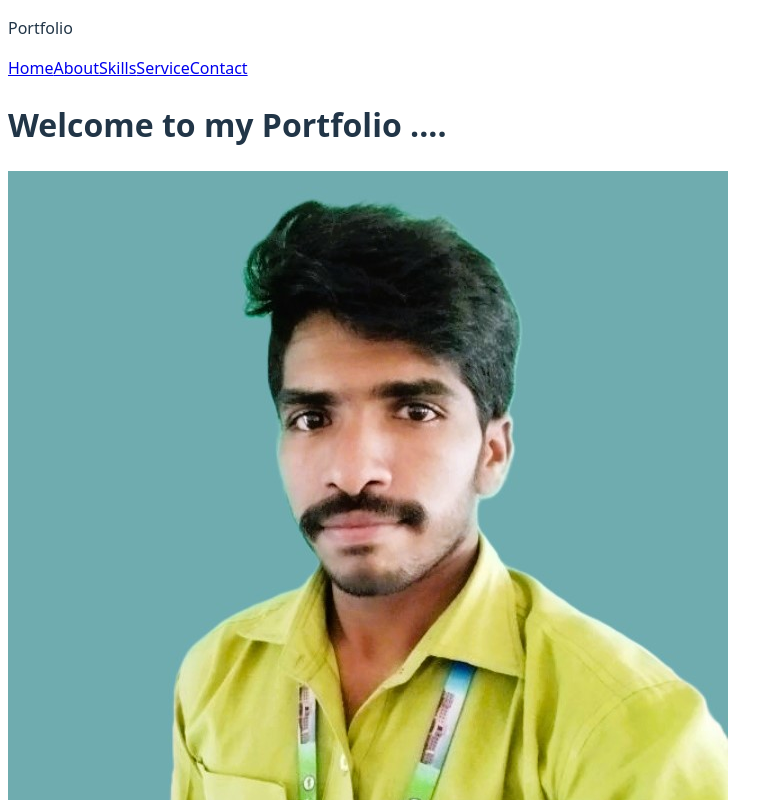
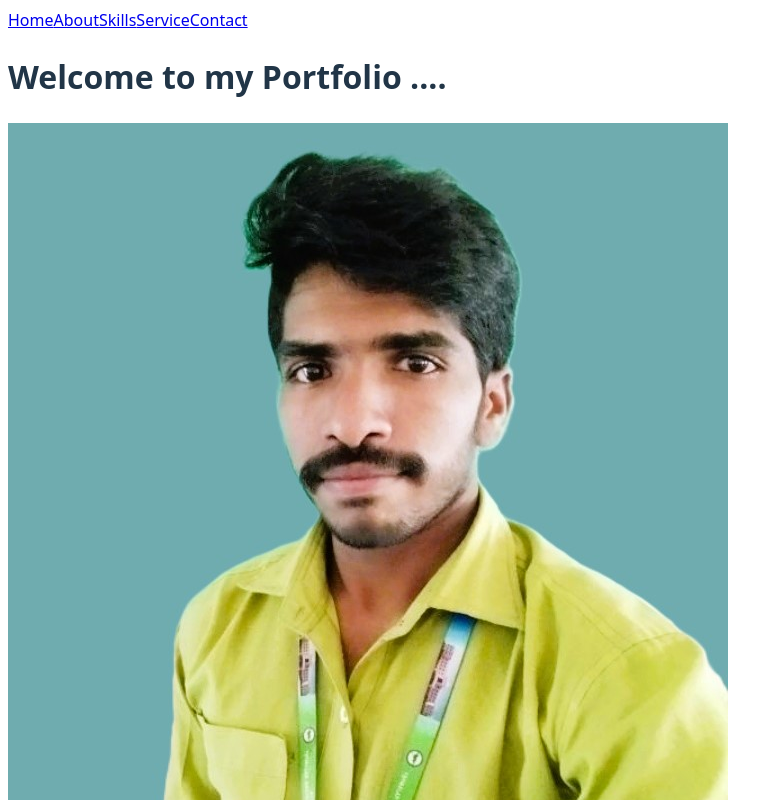
Before and after one commit to PavanMech321/portfolio-2, a React (Vite) app: page / in a window 1280 px wide. Shown: the top 800 px of the page, without its empty margins (0-783 px from the left). Built offline with nearby package versions, Linux system fonts and the light colour scheme.

Commit message:
Update App.jsx

```diff
--- a/src/App.jsx
+++ b/src/App.jsx
@@ -8,7 +8,7 @@ function App() {
   return (
     <>
       <div class="Navbar" >
-        <p class="nbp1">Portfolio</p>
+{/*         <p class="nbp1">Portfolio</p> */}
         <a href="#Home">Home</a>
         <a href="#About">About</a>
         <a href="#Skills">Skills</a>
```
